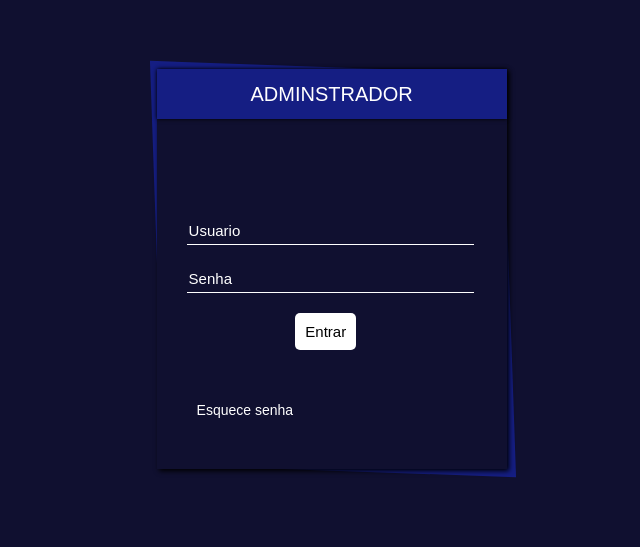
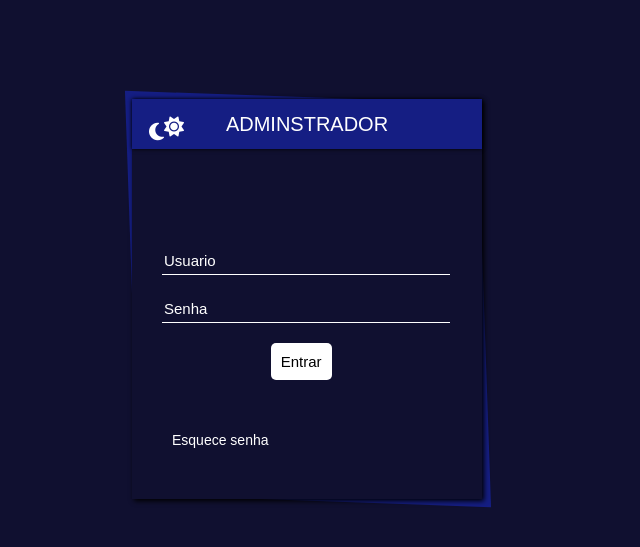
Before and after one commit to Armenio-Aguiar/login-page, a plain HTML site: page Page/index.html in a window 1280 px wide. Shown: the part 131-678 px from the top of the page, without its empty margins (333-973 px from the left). Drawn offline with Linux system fonts and the light colour scheme.

Commit message:
actualizaca...

```diff
--- /dev/null
+++ b/Page/Controll.js
@@ -0,0 +1,6 @@
+function darkMode(){
+    alert('escuro')
+}
+function ligthMode(){
+    document.body.style.background='#fff'
+}
--- a/Page/index.html
+++ b/Page/index.html
@@ -5,11 +5,20 @@
 	<meta name="viewport" content="width=device-width, initial-scale=1">
 	<title>login page</title>
     <link rel="stylesheet" href="./style.css">
+	<link rel="stylesheet" href="https://cdnjs.cloudflare.com/ajax/libs/font-awesome/6.5.1/css/all.min.css">
+	<script src="Controll.js"></script>
 </head>
 <body>
 	<div class="box">
 		<div class="content">
-			<div class="admin">adminstrador</div>
+			<div class="admin">
+				adminstrador
+				<div class="icon">
+					<i class="fa-solid fa-moon" onclick="darkMode()"></i>
+					<i class="fa-solid fa-sun" onclick="ligthMode()"></i>
+				</div>
+			</div>
+
 			<div class="element">
 				<input type="text" name="" placeholder="Usuario"><br>
 				<input type="text" name=""  placeholder="Senha"><br>
--- a/Page/style.css
+++ b/Page/style.css
@@ -7,11 +7,11 @@ body{
     min-height: 100vh;
     background: #777;
     background: rgb(16, 16, 48);
-    margin-left: 35%;
 }
 .admin{
     position: absolute;
     top:0px;
+    left: 0;
     background:#151e83;
     width: 100%;
     height: 50px;
@@ -23,14 +23,39 @@ body{
     font-size: 20px;
     font-family: sans-serif;
     box-shadow: 0px 0px 4px #000;
+    z-index: 10;
+}
+.icon{
+    display: flex;
+    width: 50px;
+    height: 50px;
+    position: absolute;
+    top:18px;
+    left: 15px;
+}
+.icon i{
+    color: #fff;
+    cursor: pointer;
+}
+i:nth-child(1){
+    margin-top: 5px;
+    margin-left: 2px;
 }
 .box{
     position: relative;
     width: 90%;
-    display: grid;
+    max-width: 400px;
+    display: flex;
+    flex-direction: column;
+    align-items: center;
+    padding-top: 60px;
+    /*position: relative;
+    width: 90%;
+    display: flex;
     grid-template-columns: repeat(auto-fill, minmax(260px,1fr));
     grid-gap: 0 40px;
     grid-template-rows: auto;
+    */
 }
 .box .content{
     position: relative;
@@ -41,6 +66,7 @@ body{
     align-items: center;
     display: flex;
     background: rgb(16, 16, 48);
+
 }
 .box .content:before{
     content: '';
@@ -88,6 +114,7 @@ body{
     border-radius: 5px;
     color: #000;
     font-size: 15px;
+    display: inline-block;
 }
 .element .link01:hover{
     background: #ccc;
```
Also changed, not shown: Page/administrator_male_40px.png (added).
